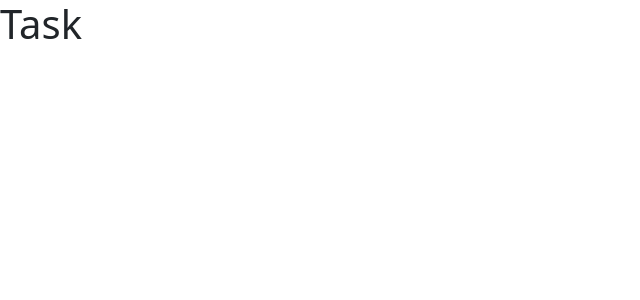
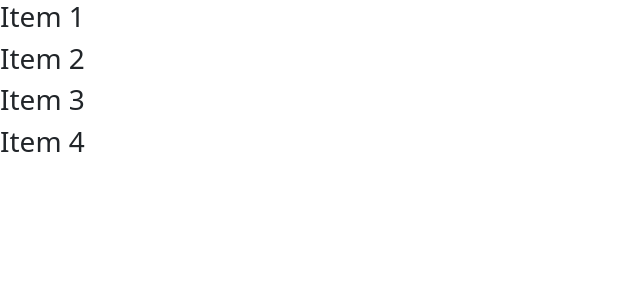
Before and after one commit to pelegrino/task, a React (Create React App) app in the folder task-frontend/: page / in a window 1280 px wide. Shown: the top 300 px of the page, without its empty margins (0-640 px from the left). Built offline with nearby package versions, Linux system fonts and the light colour scheme.

Commit message:
Criando a barra de navegação

```diff
--- a/task-frontend/src/App.js
+++ b/task-frontend/src/App.js
@@ -1,14 +1,15 @@
 import React, { Component } from 'react';
+import NavBar from './components/NavBar';
 
 class App extends Component {
-  constructor(props) {
-    super(props)
-  }
+  //constructor(props) {
+    //super(props)
+  //}
 
   render() {
     return (
       <div className="App">
-        <h1>Task</h1>
+        <NavBar />
       </div>
     );
   }
--- /dev/null
+++ b/task-frontend/src/components/NavBar.js
@@ -0,0 +1,30 @@
+import React, { Component } from 'react';
+import NavBarItem from './NavBarItem';
+
+
+class NavBar extends Component {
+
+    constructor(props) {
+        super(props)
+
+        this.state = {
+            items: [
+                {name: "Item 1", href: "/"},
+                {name: "Item 2", href: "/"},
+                {name: "Item 3", href: "/"},
+                {name: "Item 4", href: "/"}
+            ]
+        }
+    }
+
+    render() {
+        return (
+            <div>
+                {this.state.items.map((i) => <NavBarItem name={i.name} />)}
+
+            </div>
+        );
+    }
+}
+
+export default NavBar;
--- /dev/null
+++ b/task-frontend/src/components/NavBarItem.js
@@ -0,0 +1,14 @@
+import React, { Component } from 'react';
+
+class NavBarItem extends Component {
+
+    render() {
+        return (
+            <div>
+                <h3>{this.props.name}</h3>
+            </div>
+        );
+    }
+}
+
+export default NavBarItem;
```
